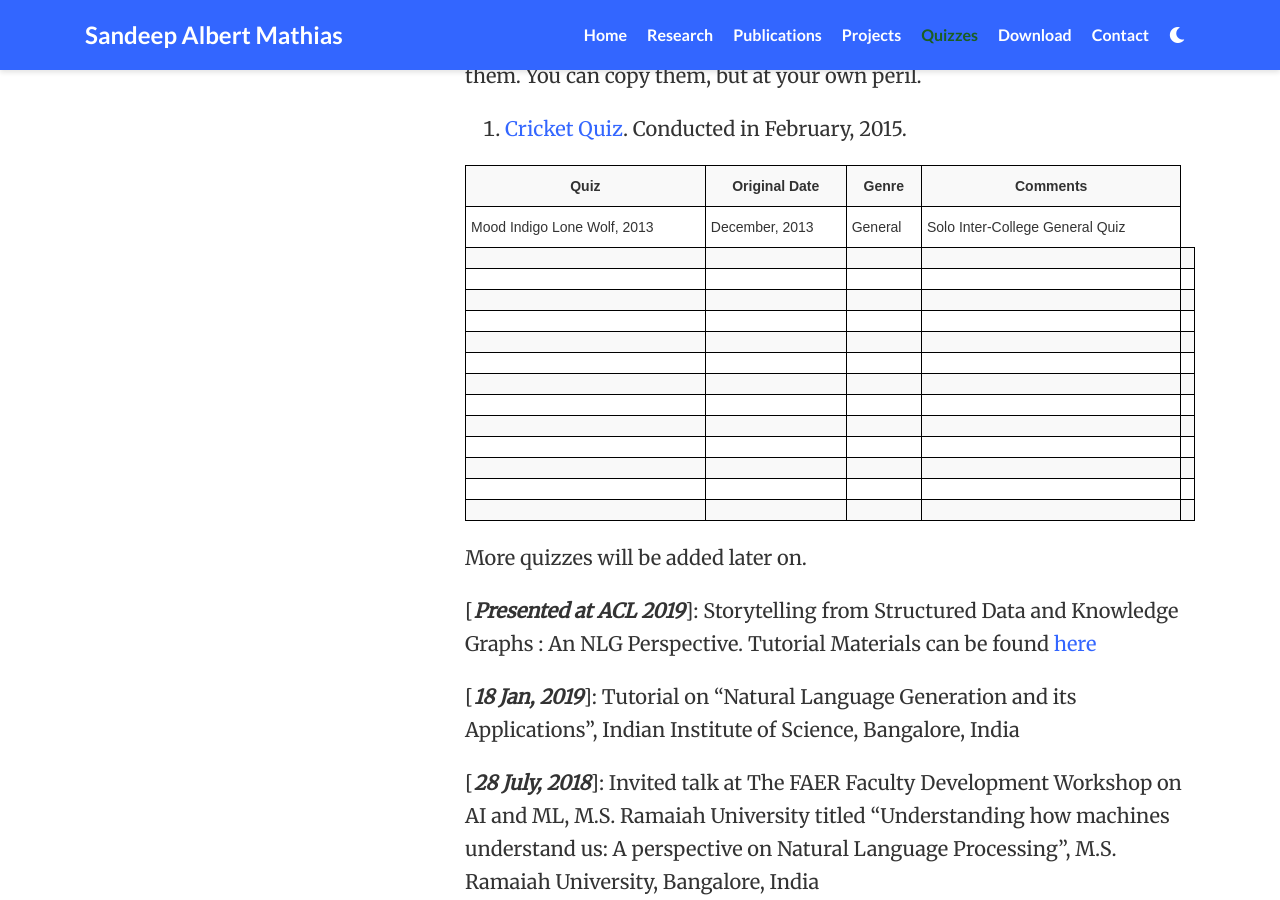
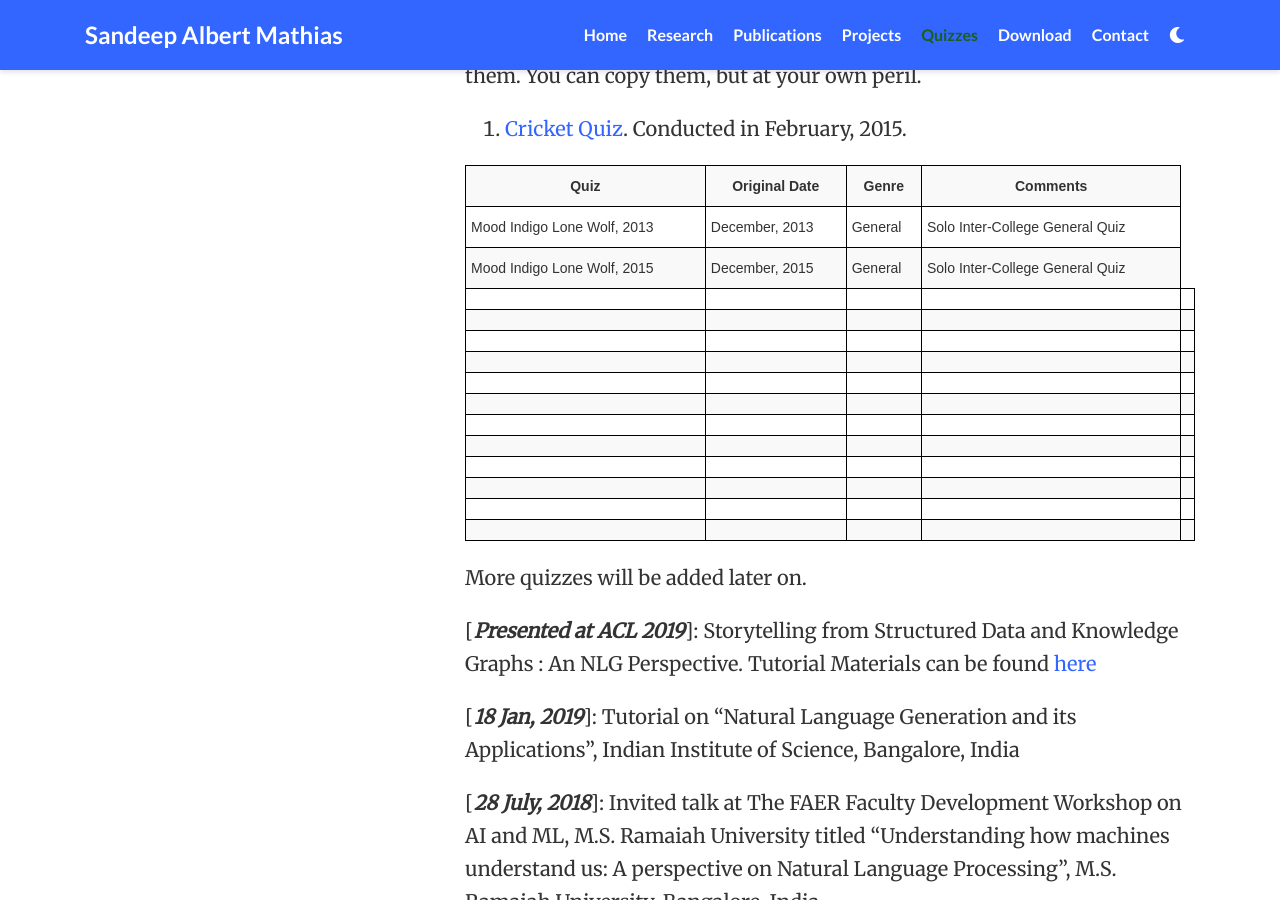
Before and after one commit to lwsam/lwsam.github.io, a Jekyll site: the page index.html, which Jekyll copies as it is, in a window 1280 px wide and 900 px high, scrolled down 3763 px. Built offline with Jekyll 4.4.1, drawn with Linux system fonts in a browser that asks for light colours; nearby versions of some CDN libraries; Markdown is read by kramdown in place of the engine named in the settings; a style sheet for code colours, icons or effects is not loaded.

Commit message:
Update index.html

```diff
--- a/index.html
+++ b/index.html
@@ -311,11 +311,10 @@
     <td class="tg-0lax">Solo Inter-College General Quiz</td>
   </tr>
   <tr>
-    <td class="tg-0lax"></td>
-    <td class="tg-0lax"></td>
-    <td class="tg-0lax"></td>
-    <td class="tg-0lax"></td>
-    <td class="tg-0lax"></td>
+    <td class="tg-0lax">Mood Indigo Lone Wolf, 2015</td>
+    <td class="tg-0lax">December, 2015</td>
+    <td class="tg-0lax">General</td>
+    <td class="tg-0lax">Solo Inter-College General Quiz</td>
   </tr>
   <tr>
     <td class="tg-0lax"></td>
```
